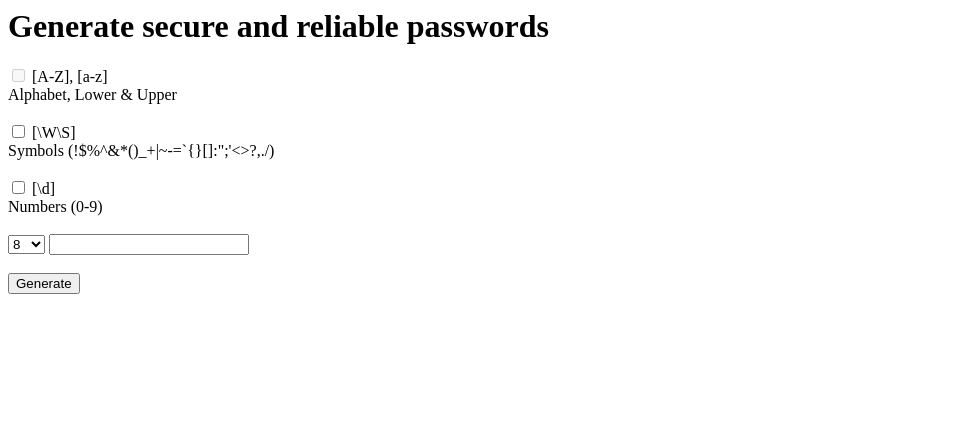
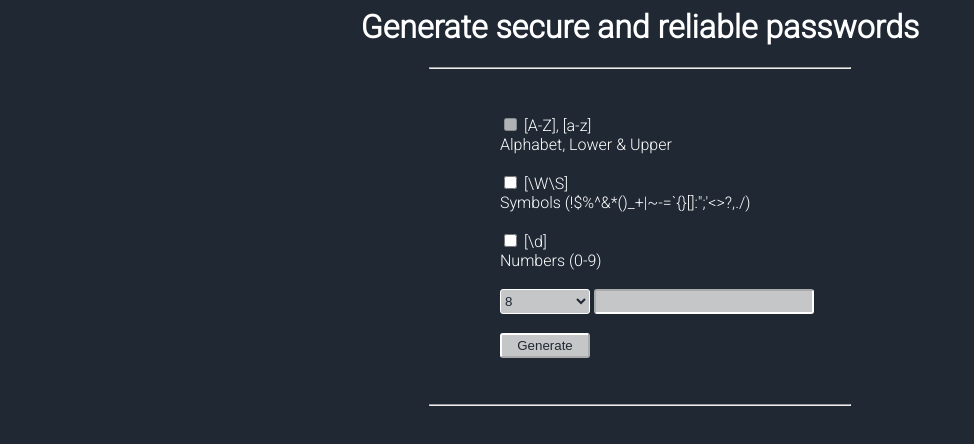
Before and after one commit to xNaCly/password-gen, a plain HTML site: page index.html in a window 1280 px wide. Shown: the whole page, without its empty margins (0-974 px from the left). Drawn offline with Linux system fonts and the light colour scheme.

Commit message:
website finished

```diff
--- a/index.html
+++ b/index.html
@@ -7,7 +7,9 @@
 	</head>
 	<body>
 		<h1>Generate secure and reliable passwords</h1>
-
+		<hr />
+		<div id="maincontent">
+			<br /><br />
 			<label>
 				<input type="checkbox" id="strings" />
 				[A-Z], [a-z]
@@ -40,7 +42,10 @@
 
 			<input type="text" id="output" />
 			<br /><br />
-		<button onclick="genpw()">Generate</button>
+			<button id="generateButton" onclick="genpw()">Generate</button>
+		</div>
+		<br /><br />
+		<hr />
 		<script src="index.js"></script>
 	</body>
 </html>
--- a/style.css
+++ b/style.css
@@ -1,3 +1,55 @@
+@import url("https://fonts.googleapis.com/css2?family=Roboto:wght@300&display=swap");
+/*
+color scheme:
+*/
+:root {
+	--dark: #0b0c10;
+	--grey_blue: #1f2833;
+	--grey_light: #c5c6c7;
+	--blue_light: #66fcf1;
+	--blue_dark: #45a29e;
+}
+
+html {
+	background-color: var(--grey_blue);
+	color: white;
+	font-family: "Roboto", sans-serif;
+}
+
+select {
+	background-color: var(--grey_light);
+	color: var(--grey_blue);
+	width: 90px;
+	height: 25px;
+	border-radius: 3px;
+	border-color: white;
+}
+h1 {
+	text-align: center;
+}
+#maincontent {
+	width: 700px;
+	padding-left: 420px;
+	margin: auto;
+	align-items: center;
+}
+#generateButton {
+	width: 90px;
+	height: 25px;
+	background-color: var(--grey_light);
+	color: var(--grey_blue);
+	border-radius: 3px;
+	border-color: white;
+}
 #output {
-	width: 200px;
+	background-color: var(--grey_light);
+	color: var(--grey_blue);
+	border-radius: 3px;
+	border-color: white;
+	width: 220px;
+	height: 25px;
 }
+hr {
+	color: var(--grey_blue);
+	width: 420px;
+}
```
Lines whose indentation alone changed are shown as unchanged.
